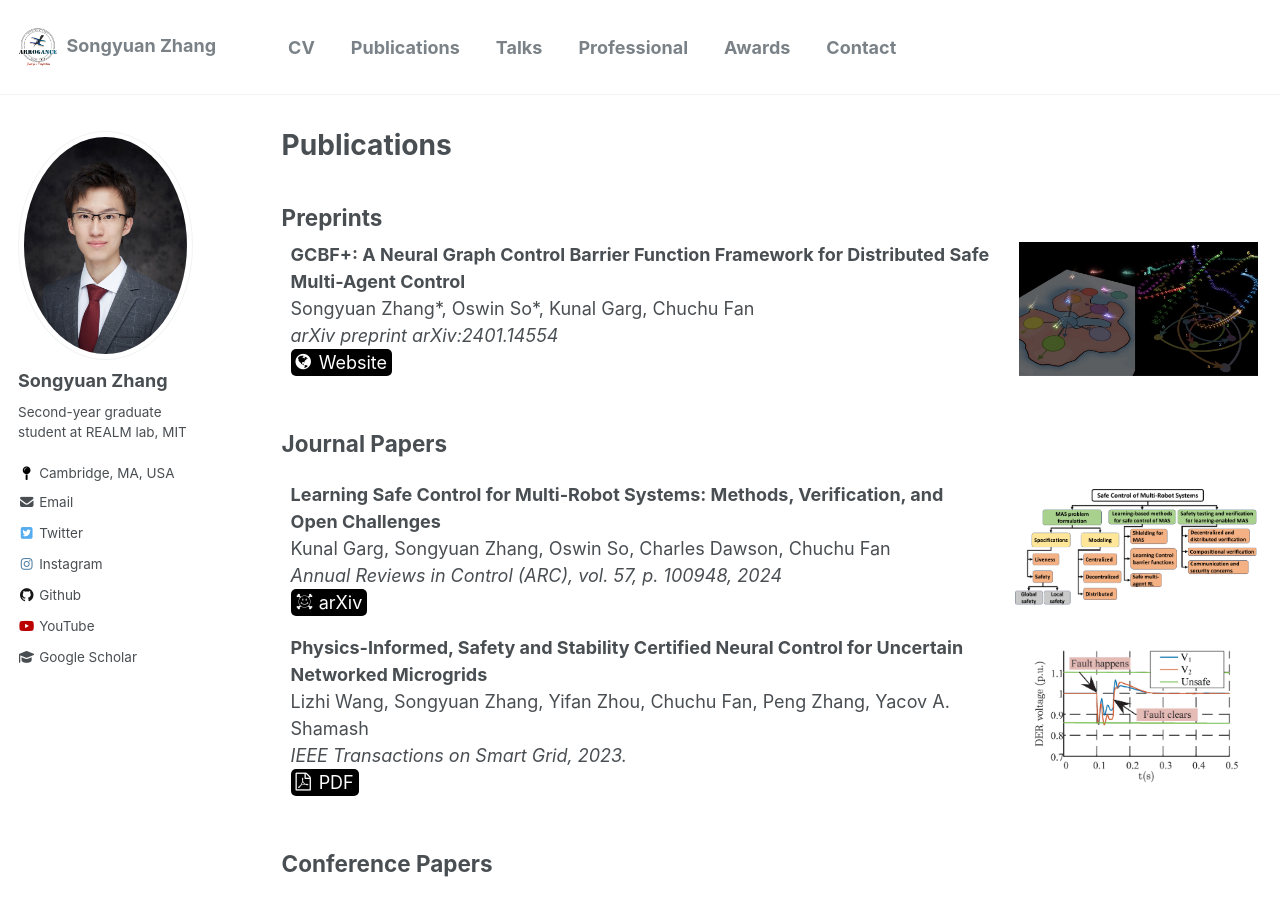
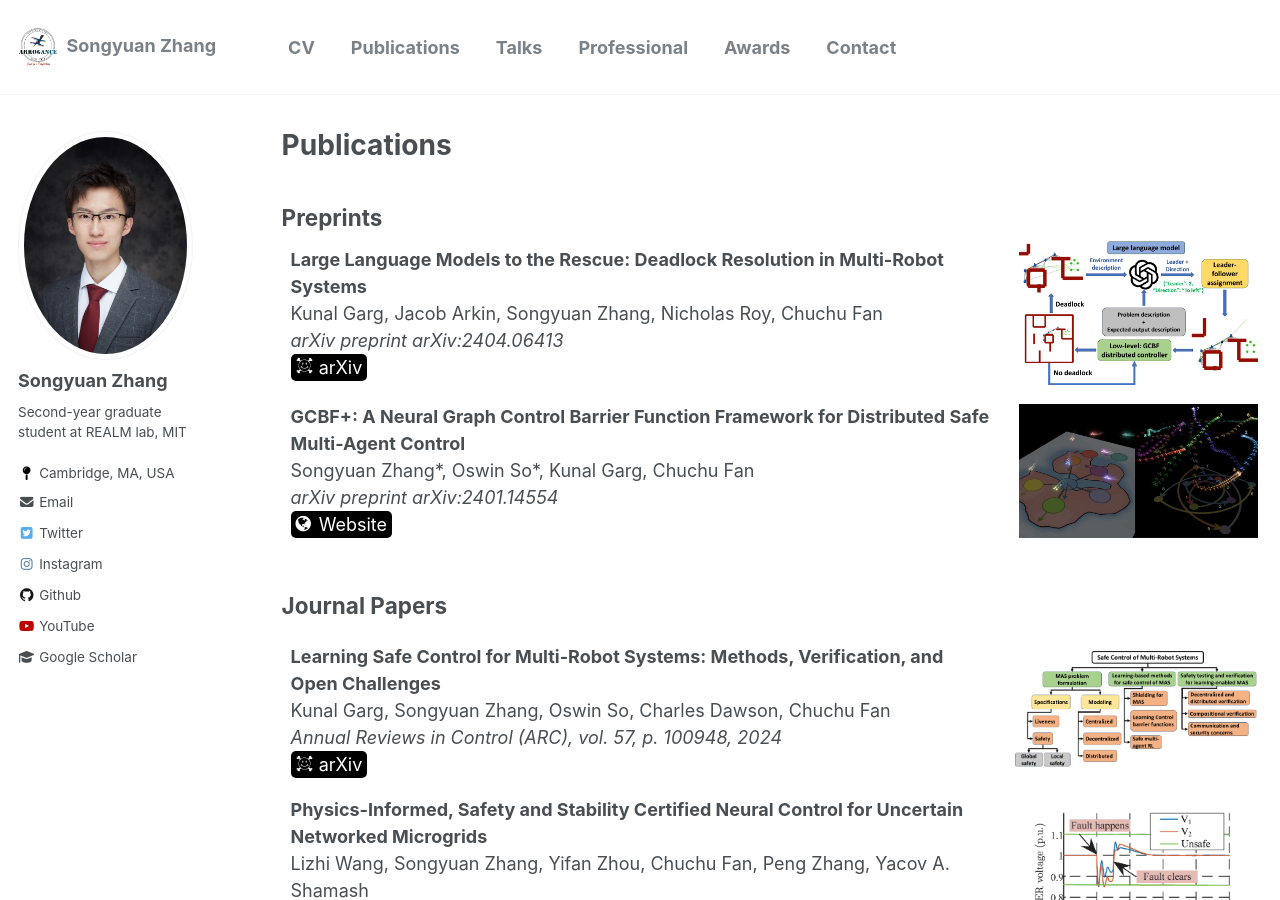
Before and after one commit to syzhang092218-source/syzhang092218-source.github.io, a Jekyll site: the page built from _pages/publications.html, in a window 1280 px wide and 900 px high. Built offline with Jekyll 4.4.1, drawn with Linux system fonts in a browser that asks for light colours; nearby versions of some CDN libraries; some web fonts are replaced; library files that are not in the unit come from our copies; a style sheet for code colours, icons or effects is not loaded.

Commit message:
add CDC2024 submission

```diff
--- a/_pages/publications.html
+++ b/_pages/publications.html
@@ -62,6 +62,37 @@ author_profile: true
 
 <table style="width: 100%; margin-top: -10px;" cellspacing="0" border="0">
 <tbody>
+    <tr>
+        <td>
+            <b>
+                Large Language Models to the Rescue: Deadlock Resolution in Multi-Robot Systems
+            </b>
+            <br>
+                Kunal Garg, Jacob Arkin, Songyuan Zhang, Nicholas Roy, Chuchu Fan
+            <br>
+            <i>
+                arXiv preprint arXiv:2404.06413
+            </i>
+            <br>
+                <span class="link-block" style="background-color:black; border-radius: 5px; padding-left: 5px; padding-right: 5px; display: inline-block">
+                    <a href="https://arxiv.org/abs/2404.06413" style="text-decoration: none">
+                    <span class="icon" style="color:white;">
+                        <i class="ai ai-arxiv"></i>
+                    </span>
+                    <span style="color:white;">arXiv</span>
+                    </a>
+                </span>
+            <br>
+            <!-- <p>
+                <a href="https://arxiv.org/abs/2306.08722">
+                    [arXiv]
+                </a>
+            </p> -->
+        </td>
+        <td>
+            <img src="https://syzhang092218-source.github.io/_pages/publication_teasers/CDC2024.png?raw=true" alt="Photo" style="width: 300px;" hspace="5" vspace="0" align="center"/>
+        </td>
+    </tr>
     <tr>
         <td>
             <b>
```
Also changed, not shown: _pages/publication_teasers/CDC2024.png (added).
